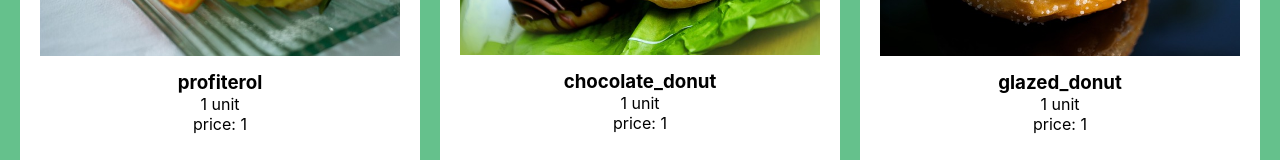
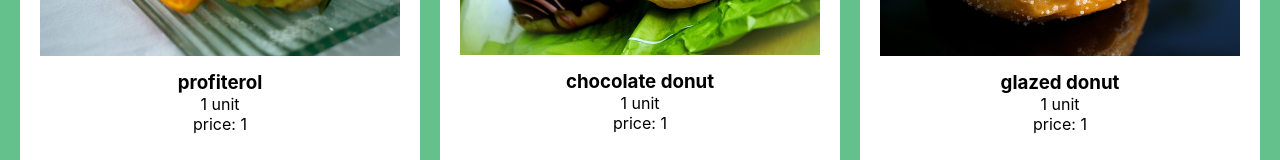
Before and after one commit to emamaria/sweets, a React (Create React App) app: page /sweets in a window 1280 px wide. Shown: the part 2505-2665 px from the top of the page. Built offline with nearby package versions, Linux system fonts and the light colour scheme; a web font is replaced by a local one.

Commit message:
fixed text error

```diff
--- a/src/data/sweets.js
+++ b/src/data/sweets.js
@@ -65,12 +65,12 @@ export const sweetData = [
         size: "unit",
     },
     {
-        name: "chocolate_donut" ,
+        name: "chocolate donut" ,
         price: 1,
         size: "unit",
     },
     {
-        name: "glazed_donut" ,
+        name: "glazed donut" ,
         price: 1,
         size: "unit",
     },
```
